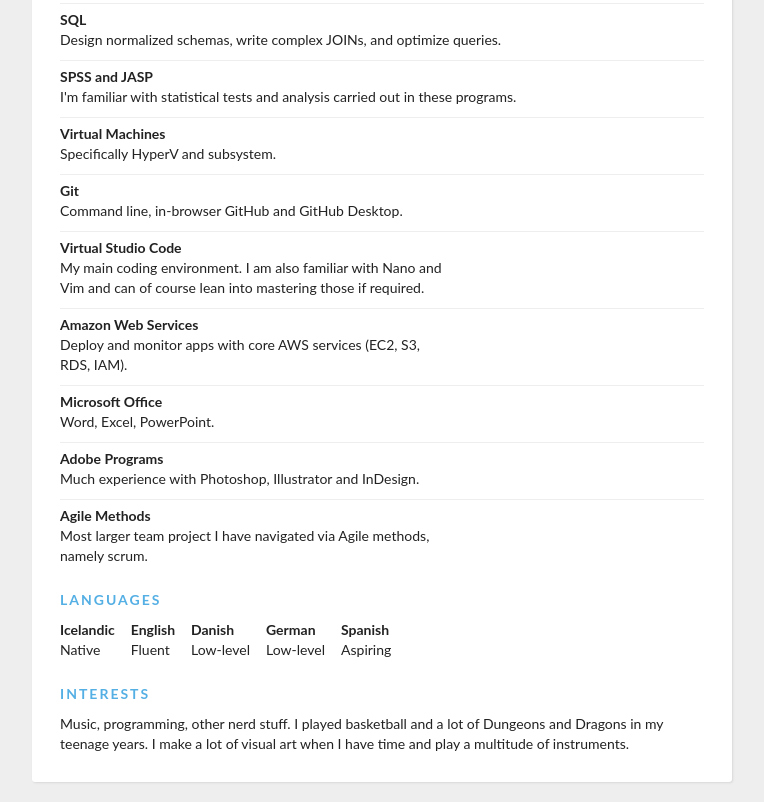
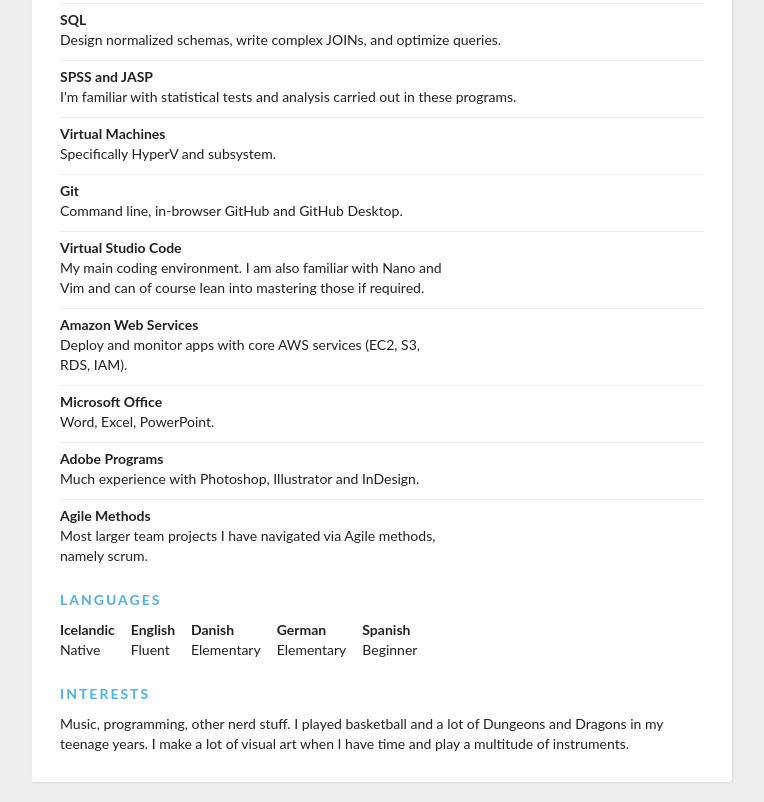
Before and after one commit to Hawkurit/Curriculum-Vitae, a plain HTML site: page index.html in a window 1280 px wide. Shown: the part 1728-2530 px from the top of the page, without its empty margins (258-1022 px from the left). Drawn offline with Linux system fonts and the light colour scheme.

Commit message:
Fixed spelling and language proficiency

```diff
--- a/index.html
+++ b/index.html
@@ -414,17 +414,17 @@
             skill_adobe_desc:
               "Much experience with Photoshop, Illustrator and InDesign.",
             skill_agile_name: "Agile Methods",
-            skill_agile_desc: "Most larger team project I have navigated via Agile methods, namely scrum.",
+            skill_agile_desc: "Most larger team projects I have navigated via Agile methods, namely scrum.",
             lang_is_name: "Icelandic",
             lang_is_level: "Native",
             lang_en_name: "English",
             lang_en_level: "Fluent",
             lang_da_name: "Danish",
-            lang_da_level: "Low-level",
+            lang_da_level: "Elementary",
             lang_de_name: "German",
-            lang_de_level: "Low-level",
+            lang_de_level: "Elementary",
             lang_es_name: "Spanish",
-            lang_es_level: "Aspiring",
+            lang_es_level: "Beginner",
             interests_text:
               "Music, programming, other nerd stuff. I played basketball and a lot of Dungeons and Dragons in my teenage years. I make a lot of visual art when I have time and play a multitude of instruments.",
           },
@@ -545,7 +545,7 @@
             lang_de_name: "Þýska",
             lang_de_level: "Grunnþekking",
             lang_es_name: "Spænska",
-            lang_es_level: "Kemur seinna",
+            lang_es_level: "Byrjandi",
             interests_text:
               "Tónlist, forritun og annað nördalegt. Ég spilaði körfubolta og mikið Dungeons and Dragons á unglingsárunum. Ég geri oft myndlist þegar tími gefst og spila á mörg hljóðfæri.",
           },
```
